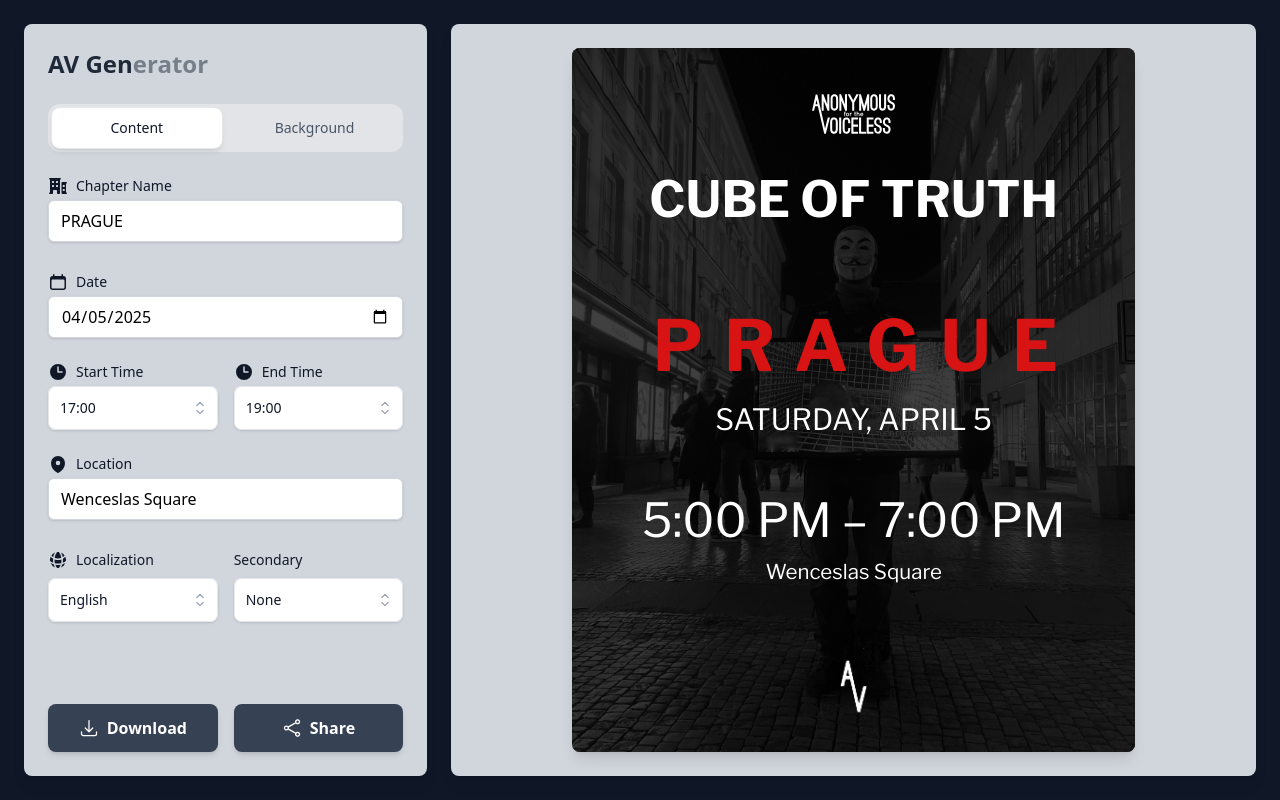
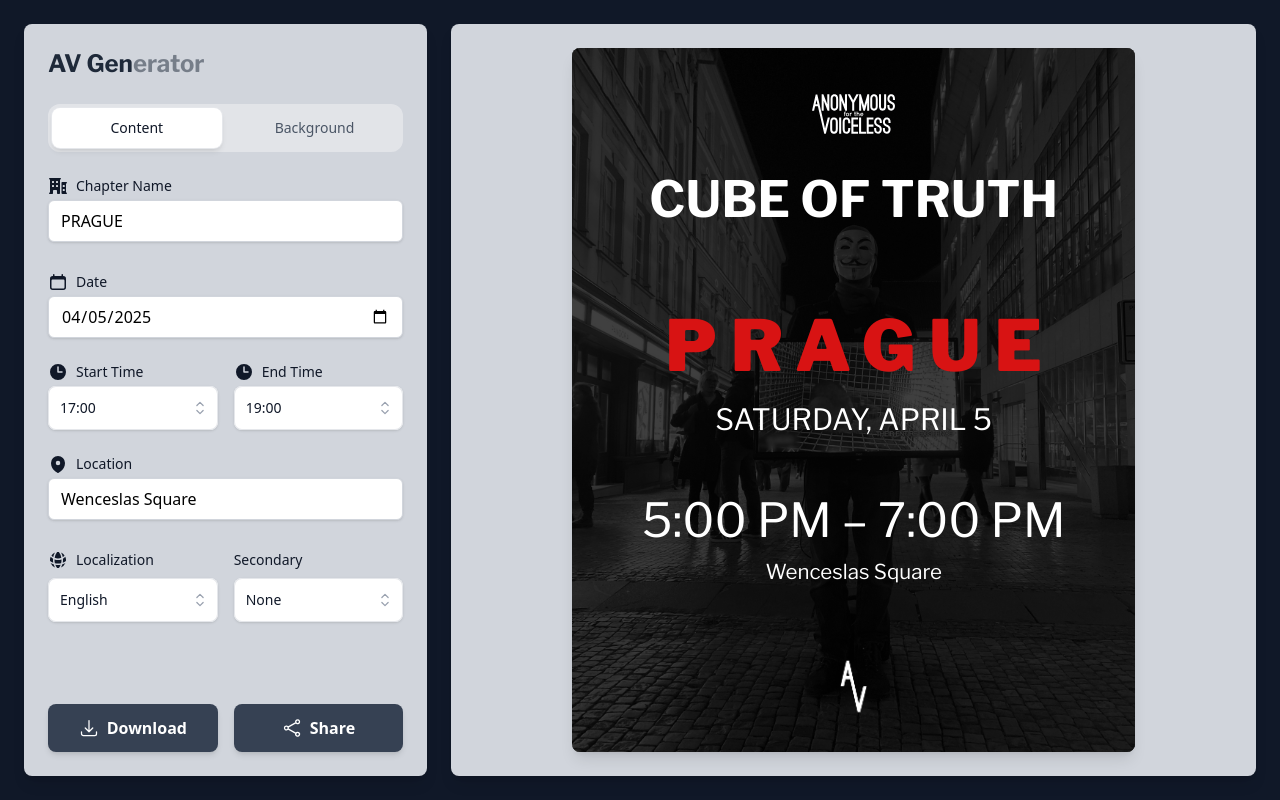
Before and after one commit to drahoslove/avgen, a React (Vite) app: page / in a window 1280 px wide. Built offline with nearby package versions, Linux system fonts and the light colour scheme.

Commit message:
Fix: use black libre franklin font

```diff
--- a/src/App.tsx
+++ b/src/App.tsx
@@ -60,6 +60,12 @@
     grayscaleMethod,
     customGrayscaleValues,
   ])
+
+  useEffect(() => {
+    if (locale === secondaryLocale) {
+      setSecondaryLocale('')
+    }
+  }, [locale, secondaryLocale])
 
   // Function to generate image and return the blob
   const generateImageBlob = async (): Promise<Blob | null> => {
--- a/src/components/PosterForm.tsx
+++ b/src/components/PosterForm.tsx
@@ -82,7 +82,7 @@
   return (
     <div className="w-full lg:w-1/3 bg-gray-300 sm:rounded-lg shadow-lg p-6 flex flex-col h-full lg:min-h-[calc(100vh-3rem)]">
       {/* headline */}
-      <h1 className="text-2xl font-bold text-gray-800 mb-6">
+      <h1 className="text-2xl text-gray-800 mb-6 font-bold font-libre-franklin">
         AV Gen<span className="opacity-50">erator</span>
       </h1>
       <Tab.Group>
--- a/src/components/PosterPreview.tsx
+++ b/src/components/PosterPreview.tsx
@@ -117,7 +117,7 @@
           />
 
           {/* Content - Always fully opaque */}
-          <div className="absolute inset-0 flex flex-col items-center p-[0em] text-white">
+          <div className="absolute inset-0 flex flex-col items-center text-white">
             {/* Top Logo */}
             <div className="aspect-[4/3] flex items-center justify-center mt-[1.5em] w-[11em]">
               <img
@@ -129,7 +129,7 @@
 
             {/* Main Content */}
             <div className="flex flex-col items-center text-center flex-grow w-full">
-              <h1 className="font-bold mb-[0em] text-[4.25em] text-white text-stroke-[0.1em] text-stroke-white font-libre-franklin">
+              <h1 className=" text-[4.25em] text-white text-stroke-[0.1em] text-stroke-white font-bold font-libre-franklin">
                 {(
                   LOCALIZATIONS.find(loc => loc.code === locale)?.['Cube of Truth'] ?? ''
                 ).toLocaleUpperCase()}
@@ -146,11 +146,11 @@
                 </h2>
               </div>
 
-              <div className="font-bold text-brand-red mb-[0em] text-[6em] tracking-[0.3em] -mr-[0.35em] font-libre-franklin">
+              <div className="text-brand-red text-[6em] tracking-[0.2em] -mr-[0.2em] font-black font-libre-franklin">
                 {inLines(chapter)}
               </div>
 
-              <div className="space-y-[0em] mb-[0em]">
+              <div>
                 <div className="flex flex-col">
                   <div className="text-[2.5em] font-libre-franklin">
                     {formatDate(date, locale).toLocaleUpperCase()}
@@ -164,9 +164,7 @@
                 <div className="text-[4em] font-libre-franklin">{timeRange}</div>
               </div>
 
-              <div className="mb-[0em] text-[1.75em] px-[2em] font-libre-franklin">
-                {inLines(location)}
-              </div>
+              <div className=" text-[1.75em] px-[2em] font-libre-franklin">{inLines(location)}</div>
             </div>
 
             {/* Bottom Logo */}
--- a/src/index.css
+++ b/src/index.css
@@ -1,5 +1,5 @@
 /* @import url('https://fonts.googleapis.com/css2?family=Oswald:wght@200;300;400;500;600;700&display=swap'); */
-@import url('https://fonts.googleapis.com/css2?family=Libre+Franklin:wght@200;300;400;500;600;700&display=swap');
+@import url('https://fonts.googleapis.com/css2?family=Libre+Franklin:wght@400;500;600;700;900&display=swap');
 
 @import "tailwindcss";
 @import "tailwindcss/utilities";
```
